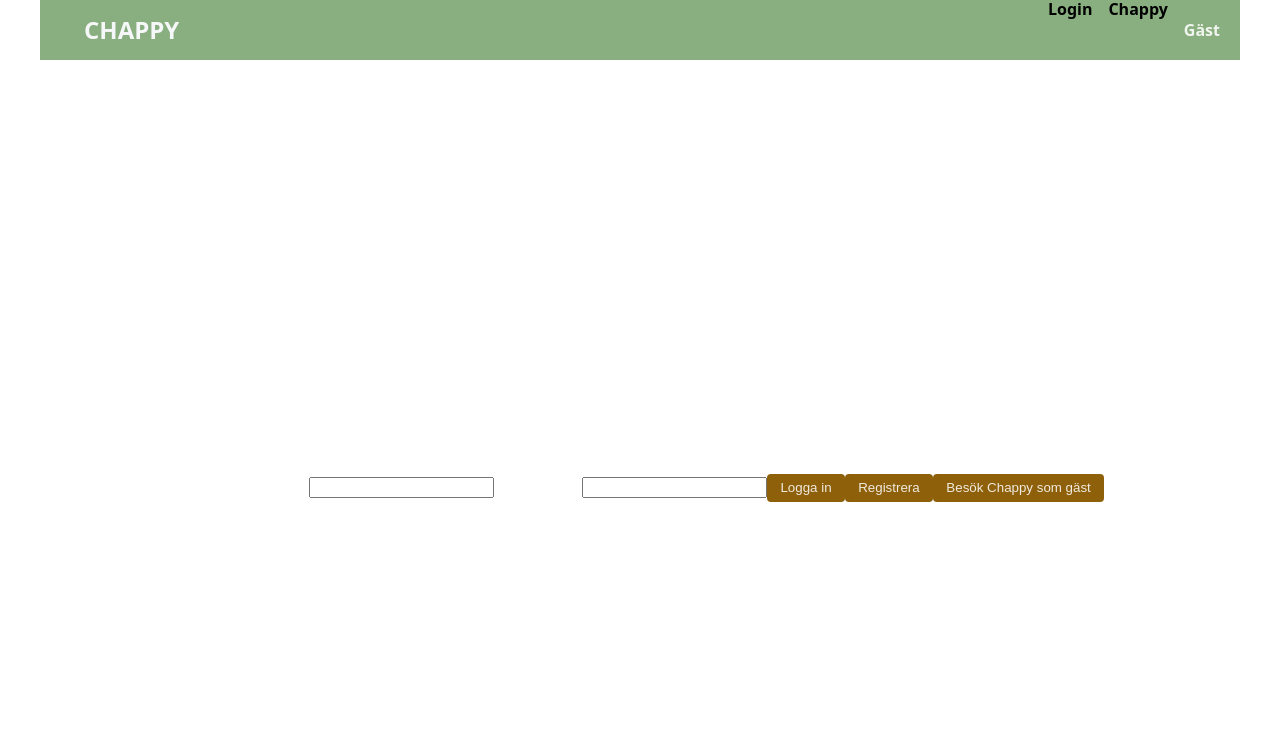
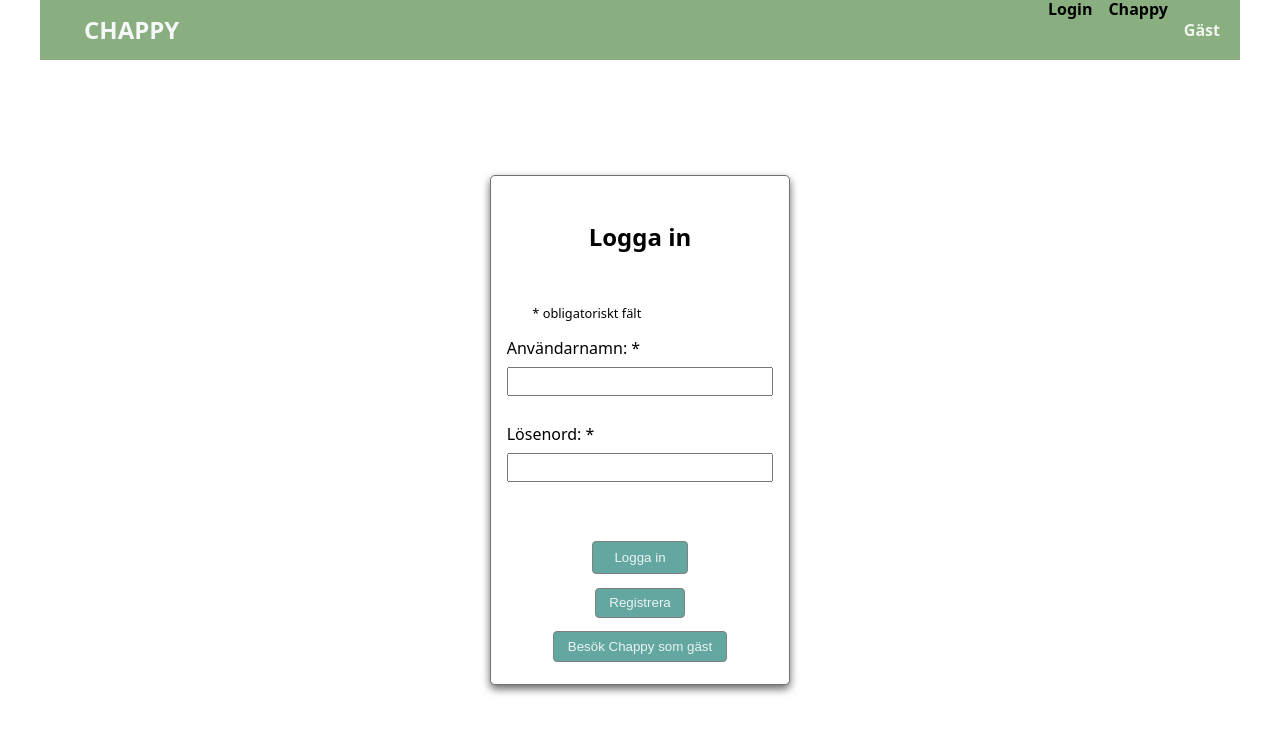
Before and after one commit to hanna-lotta/monorepo, a React (Vite) app: page /#/ in a window 1280 px wide. Shown: the top 734 px of the page. Built offline with nearby package versions, Linux system fonts and the light colour scheme.

Commit message:
login + css

```diff
--- /dev/null
+++ b/src/pages/Login.css
@@ -0,0 +1,84 @@
+
+.login {
+	display: flex;
+	flex-direction: column;
+	align-items: center;
+	justify-content: center;
+	border: 1px solid rgb(112, 112, 112);
+	max-width: 40em;
+	border-radius: 0.3em;
+	box-shadow: 0 4px 8px rgba(0, 0, 0.2, 0.6);
+	margin: 5em auto;
+	background-color: white;
+	color: black;
+
+	.form {
+	display: flex;
+	flex-direction: column;
+	align-items: center;
+	padding: 1em;
+}
+	.label-container {
+	display: flex;
+	flex-direction: column;
+	align-items: center;
+	width: 100%;
+}
+
+	.form label {
+	display: flex;
+	flex-direction: column;
+	align-items: flex-start;
+
+
+}
+	.form input {
+	display: block;
+	margin: 0 auto;
+	width: 20em;
+	max-width: 100%;
+	box-sizing: border-box;
+	margin-top: 0.5em;
+	padding: 0.4em;
+	margin-bottom: 0.2em;
+}
+	.loginbutton {
+	border: 1px solid grey;
+	padding: 0.6em 1.6em;
+	margin: 1em;
+	margin-top: 2.5em;
+	background-color: rgb(99, 167, 160);
+}
+	.registerbutton {
+	border: 1px solid grey;
+	background-color: rgb(99, 167, 160);
+	margin-bottom: 1em;
+}
+	.guestbutton {
+	border: 1px solid grey;
+	background-color: rgb(99, 167, 160);
+	margin-bottom: 0.5em;
+}
+	.mustHave {
+	font-size: 0.8em;
+	align-self: flex-start;
+	padding-left: 2em;
+}
+	h2 {
+	padding-top: 1em;
+}
+.error-text {
+	height: 1.6em;
+	color: rgb(243, 8, 8);
+	font-size: 0.9em;
+	align-self: flex-start;
+	padding-left: 0.3em;
+	display: block; /* Säkerställ att den tar plats */
+}
+.error-text.hidden {
+	visibility: hidden;
+}
+.error {
+	border: 1px solid rgb(243, 8, 8);
+}
+}
--- a/src/pages/Login.tsx
+++ b/src/pages/Login.tsx
@@ -1,28 +1,21 @@
 import { useState } from 'react'
 import '../App.css'
-import { AuthSchema, RegisterResponseSchema } from '../data/validation'
+import { RegisterResponseSchema } from '../data/validation'
 import { useNavigate } from 'react-router'
 import useUserStore from '../store/userStore'
+import './Login.css'
 
-//dubbel?_flytta
+
 interface FormData {
 	username: string
 	password: string
 }
-/*
-interface Touched {
-username: boolean
-password: boolean
-}
-*/
-
 
 const Login = () => {
 	const [formData, setFormData] = useState<FormData>({username: '', password: ''})
-	//const [authErrorMessage, setAuthErrorMessage] = useState<string>('')
+	const [errors, setErrors] = useState<{username?: string, password?: string, general?: string}>({})
 
-	//const [touched, setTouched] = useState<Touched>({username: false, password: false})
-	const [errorMessage, setErrorMessage] = useState<string | null>(null)
+	const [touched, setTouched] = useState<{username: boolean, password: boolean}>({username: false, password: false})
 
 	const navigate = useNavigate();
 
@@ -34,15 +27,34 @@ const Login = () => {
 
 	const LS_KEY = 'jwt'
 
+	const ValidateForm = () => {
+		const newErrors: {username?: string; password?: string} = {}
+
+		if (!formData.username) {
+			newErrors.username = 'Avändarnamn krävs'
+		} else if (formData.username.length < 3) {
+			newErrors.username = 'Avändarnamn måste vara minst 3 tecken'
+		}
+
+		if (!formData.password) {
+			newErrors.password = 'Lösenord krävs'
+		} else if (formData.password.length < 6) {
+			newErrors.password = 'Lösenord måste vara minst 6 tecken'
+		}
+		setErrors(newErrors)
+		return Object.keys(newErrors).length === 0 //kollar om newErrors är ett tomt objekt = inga fel = formuläret är OK!
+	}
 
 	const handleSubmitLogin = async () => {
+		// Markera alla fält som touched vid submit
+        setTouched({username: true, password: true})
 
-		const parsed = AuthSchema.safeParse(formData)
-		if (!parsed.success) {
-			setErrorMessage('Please fill in valid username and password')
+		if (!ValidateForm()) {
 			return
 		}
-		setErrorMessage(null) // Rensa tidigare fel innan nätverksanropet
+
+		setErrors({}) // Rensa tidigare fel innan nätverksanropet(objekt)
+
 		try {
 			const response = await fetch('/api/login', {
 				method: 'POST',
@@ -53,25 +65,25 @@ const Login = () => {
 			})
 
 			if (!response.ok) {
-				setErrorMessage(`Server error: ${response.status}`)
+				console.log(`Server error: ${response.status}`)
 				return
 			}
 
 			const data = await response.json()
 			const validate = RegisterResponseSchema.safeParse(data)
 			if (!validate.success) {
-				setErrorMessage('Server returned an unexpected response')
+				console.log('Server returned an unexpected response')
 				return
 			}
 
 			if (data.success) {
 				const jwt: string | undefined = data.token
 				if (!jwt) {
-					setErrorMessage('Server did not return a token')
+					console.log('Server did not return a token')
 					return
 				}
 				localStorage.setItem(LS_KEY, jwt)
-				// Server returns username in login response; save it so header can display it
+				// Servern returnerar användarnamn i login-svaret; spara det så headern kan visa det
 				if (data.username) {
 					localStorage.setItem('username', data.username)
 					setUser({ username: data.username })
@@ -79,23 +91,24 @@ const Login = () => {
 				// Navigera till Chappy efter lyckad login
 				navigate('/chappy/')
 			} else {
-				setErrorMessage('Login failed')
+				console.log('Login failed')
 			}
 		} catch (err) {
-			setErrorMessage('Network or server error')
+			console.log('Network or server error')
 		}
 	}
 
 	const handleSubmitRegister = async () => {
-		// Validera lokalt innan request
-		const parsed = AuthSchema.safeParse(formData)
-		if (!parsed.success) {
-			setErrorMessage('Please fill in valid username and password')
+		// Markera alla fält som touched vid submit
+        setTouched({username: true, password: true})
+
+		if (!ValidateForm()) {
 			return
 		}
+
 		// Rensa tidigare fel innan nätverksanropet
-		setErrorMessage(null)
-		// TODO: gör register-knappen disabled tills denna funktion är färdig
+		setErrors({})
+
 		try {
 			const response = await fetch('/api/register', {
 				method: 'POST',
@@ -106,23 +119,17 @@ const Login = () => {
 			})
 
 			if (!response.ok) {
-				setErrorMessage(`Server error: ${response.status}`)
+				console.log(`Server error: ${response.status}`)
 				return
 			}
 
 			const data = await response.json()
 
-			// Validera svaret från servern med Zod
-			const validate = RegisterResponseSchema.safeParse(data)
-			if (!validate.success) {
-				setErrorMessage('Server returned an unexpected response')
-				return
-			}
 
 			if (data.success) {
 				const jwt: string | undefined = data.token
 				if (!jwt) {
-					setErrorMessage('Server did not return a token')
+					console.log('Server did not return a token')
 					return
 				}
 				localStorage.setItem(LS_KEY, jwt)
@@ -134,39 +141,67 @@ const Login = () => {
 				// Navigera till Chappy efter lyckad registrering
 				navigate('/chappy/')
 			} else {
-				setErrorMessage('Registration failed')
+				console.log('Registration failed')
 			}
 		} catch (err) {
-			setErrorMessage('Network or server error')
+			console.log('Network or server error')
 		}
 	}
 
 	return (
-		<div className="login-form">
+		<div className="login">
 		<h2>Logga in</h2>
 		<form className='form' onSubmit={(e) => { e.preventDefault(); handleSubmitLogin(); }}>
 		<p className='mustHave'>* obligatoriskt fält</p>
+		<div className="label-container">
 		<label>
 		Användarnamn: *
 		<input type="text" name="username"
 		value={formData.username}
-		onChange={event => setFormData({...formData, username: event.target.value})}
+		onChange={event => {
+			setFormData({...formData, username: event.target.value})
+			// Validera direkt om fältet redan är touched
+		if (touched.username) {
+			ValidateForm()
+		}
+		}}
+		onBlur={() => {
+			setTouched(prev => ({...prev, username: true}))
+			ValidateForm()
+		}}
+		className={errors.username && touched.username ? 'error' : ''}
 		/>
+		<span className={`error-text ${!(errors.username && touched.username) ? 'hidden' : ''}`}>
+			{errors.username}
+		</span>
 		</label>
 
 		<label>
 		Lösenord: *
-		<input type="password" name="password"
+		<input type="password"
+		name="password"
 		value={formData.password}
-		onChange={event => setFormData({...formData, password: event.target.value})}
-
+		onChange={event => {
+			setFormData({...formData, password: event.target.value})
+		    if (touched.password) {
+				ValidateForm()
+			}
+		}}
+		onBlur={() => {
+			setTouched(prev => ({...prev, password: true}))
+			ValidateForm()
+		}}
+		className={errors.password && touched.password ? 'error' : ''}
 		/>
+		<span className={`error-text ${!(errors.password && touched.password) ? 'hidden' : ''}`}>
+			{errors.password}
+		</span>
 		</label>
-
+		</div>
 		<button className='loginbutton' type="submit">Logga in</button>
 		<button className='registerbutton' type="button" onClick={handleSubmitRegister}>Registrera</button>
 		<button className='guestbutton' onClick={handleGoToChappy}>Besök Chappy som gäst</button>
-		{errorMessage && <p className='error'>{errorMessage}</p>}
+
 		</form>
 		</div>
 	)
```
